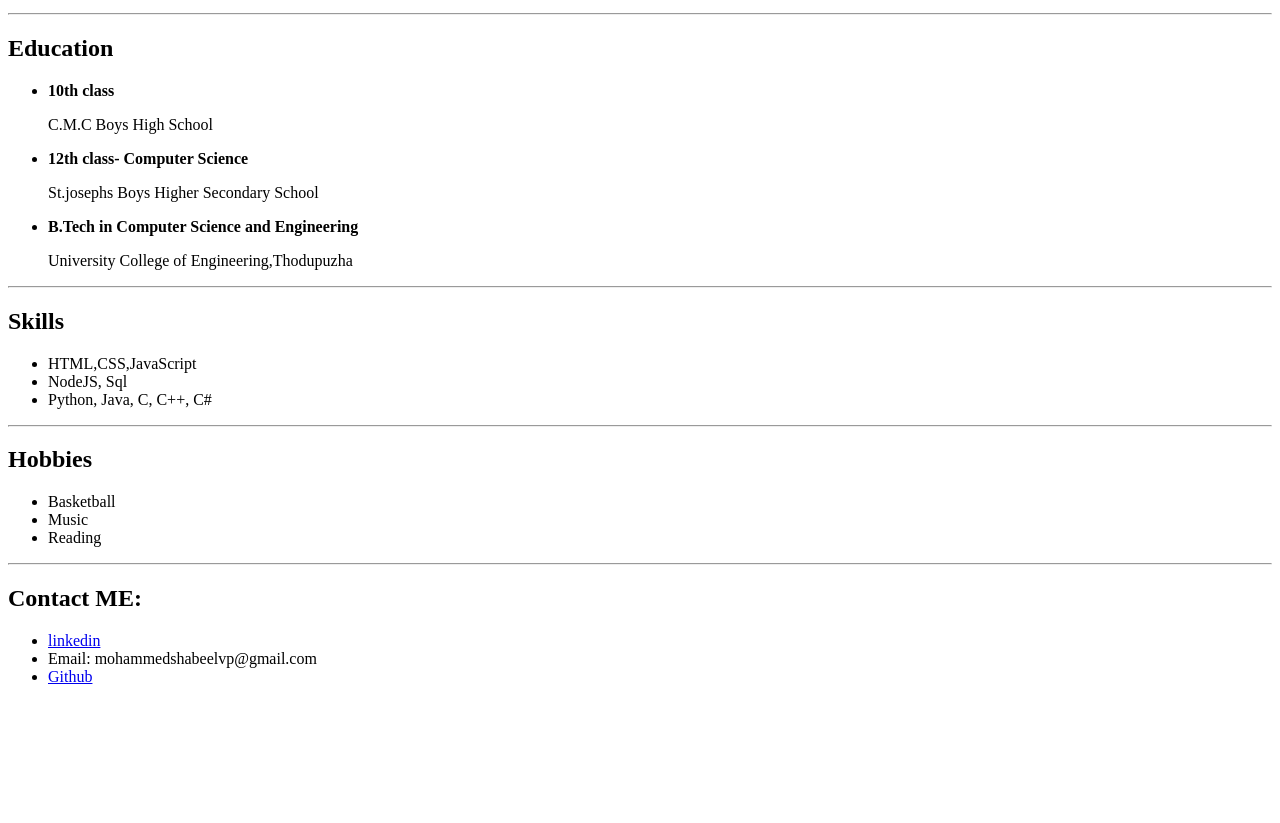
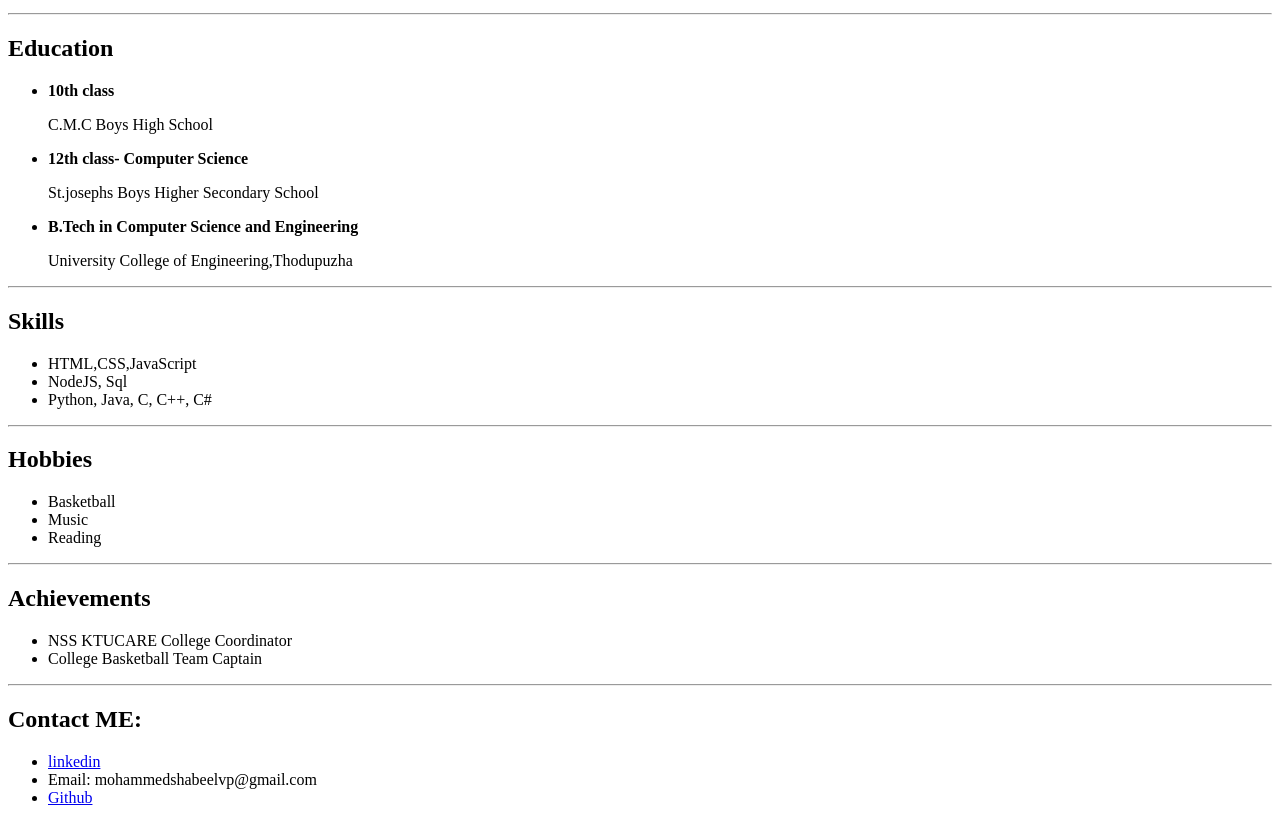
Before and after one commit to MohammedShabeelvp/localRepo, a plain HTML site: page Portfolio.html in a window 1280 px wide. Shown: the part 231-1054 px from the top of the page. Before the commit the page ends 933 px from the top, so only its background shows below. Drawn offline with Linux system fonts and the light colour scheme.

Commit message:
Initial Commit

```diff
--- a/Portfolio.html
+++ b/Portfolio.html
@@ -48,6 +48,15 @@
             </ul>
             <hr />
         </section>
+
+        <section>
+            <h2>Achievements</h2>
+            <ul>
+                <li>NSS KTUCARE College Coordinator</li>
+                <li>College Basketball Team Captain</li>
+            </ul>
+            <hr />
+        </section>
         <footer>
 
             <h2>Contact ME:</h2>
```
